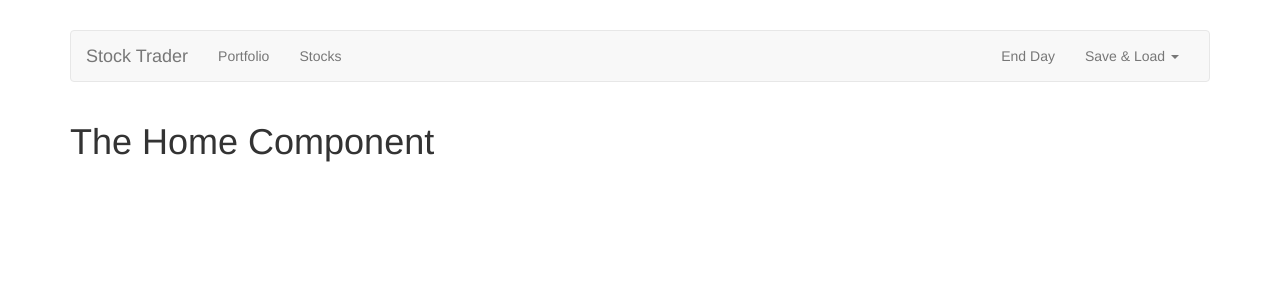
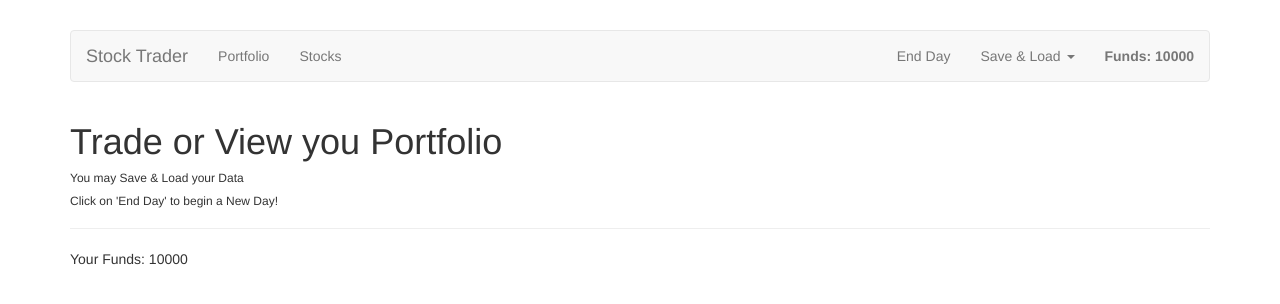
Before and after one commit to TheFlyer1983/VueJS2-TheCompleteGuide, a Vue app in the folder Section18/: page / in a window 1280 px wide. Shown: the top 304 px of the page. Built offline with nearby package versions, Linux system fonts and the light colour scheme.

Commit message:
Displaying funds

```diff
--- a/Section18/src/components/Header.vue
+++ b/Section18/src/components/Header.vue
@@ -13,6 +13,7 @@
             <a>Stocks</a>
           </router-link>
         </ul>
+        <strong class="navbar-text navbar-right">Funds: {{ funds }}</strong>
         <ul class="nav navbar-nav navbar-right">
           <li><a href="#">End Day</a></li>
           <li class="dropdown">
@@ -36,3 +37,13 @@
     </div>
   </nav>
 </template>
+
+<script>
+export default {
+  computed: {
+    funds() {
+      return this.$store.getters.funds;
+    }
+  }
+};
+</script>
--- a/Section18/src/components/Home.vue
+++ b/Section18/src/components/Home.vue
@@ -1,3 +1,19 @@
 <template>
-  <h1>The Home Component</h1>
+  <div>
+    <h1>Trade or View you Portfolio</h1>
+    <h6>You may Save & Load your Data</h6>
+    <h6>Click on 'End Day' to begin a New Day!</h6>
+    <hr />
+    <p>Your Funds: {{ funds }}</p>
+  </div>
 </template>
+
+<script>
+export default {
+  computed: {
+    funds() {
+      return this.$store.getters.funds;
+    }
+  }
+};
+</script>
```
